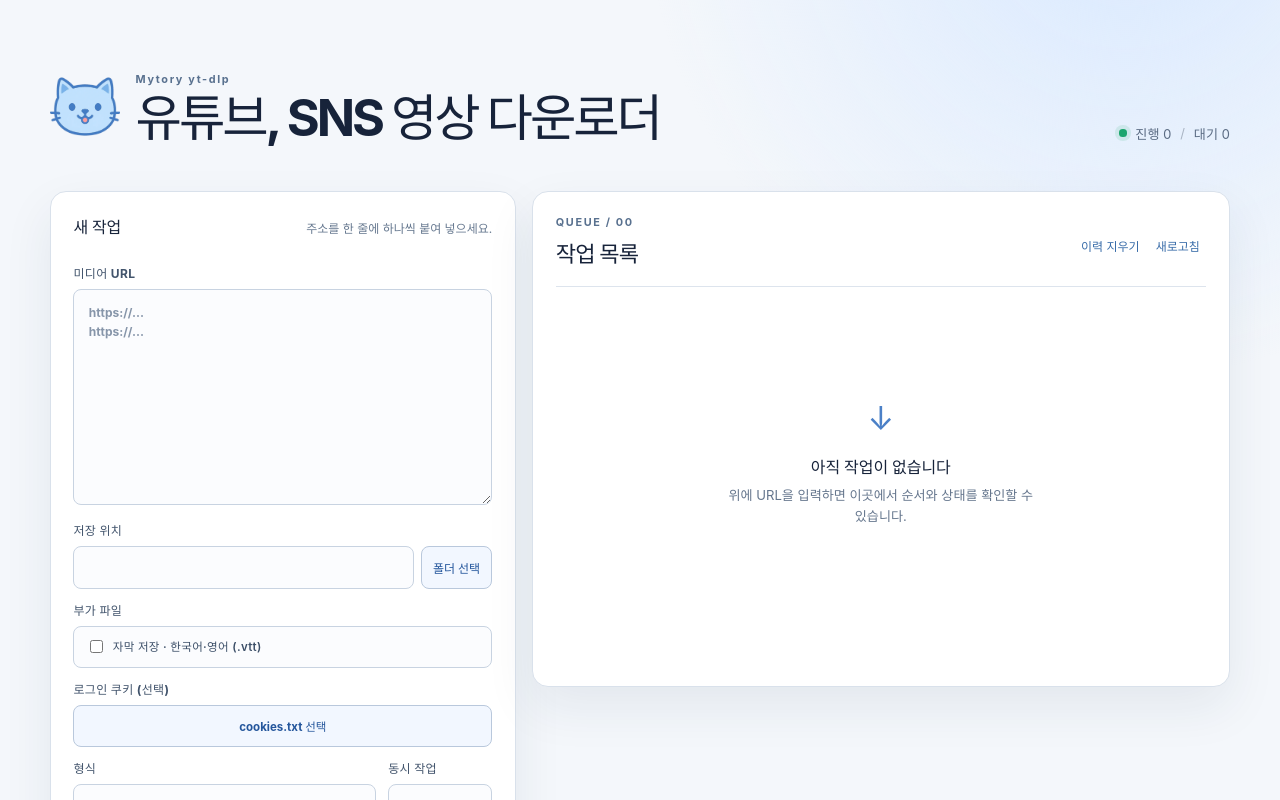
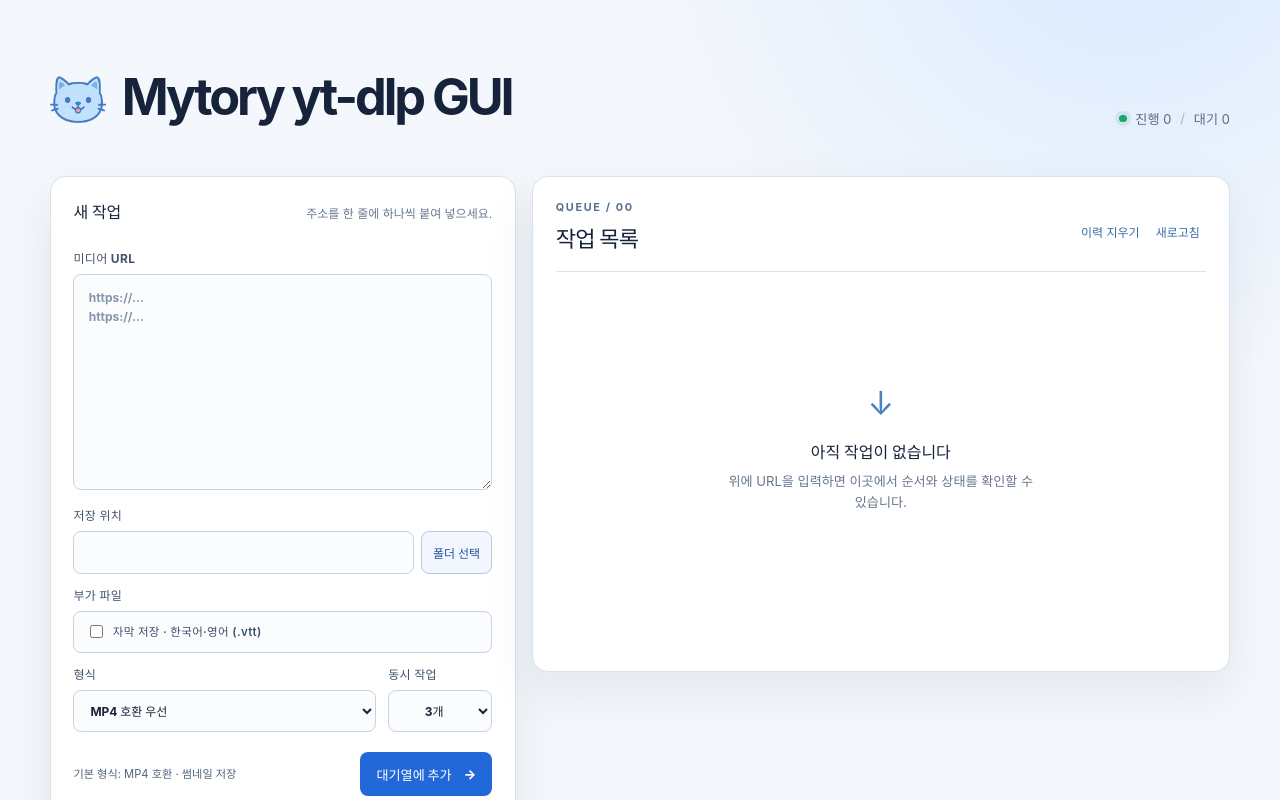
Before and after one commit to mytory/mytory-media-queue, a React (Vite) app: page / in a window 1280 px wide. Shown: the top 800 px of the page. Built offline with nearby package versions, Linux system fonts and the light colour scheme.

Commit message:
앱 이름을 Mytory yt-dlp GUI로 통일하고 쿠키 입력을 고급 옵션으로 이동

```diff
--- a/index.html
+++ b/index.html
@@ -3,7 +3,7 @@
   <head>
     <meta charset="UTF-8" />
     <meta name="viewport" content="width=device-width, initial-scale=1.0" />
-    <title>Mytory YT-DLP</title>
+    <title>Mytory YT-DLP GUI</title>
   </head>
 
   <body>
--- a/src-tauri/tauri.conf.json
+++ b/src-tauri/tauri.conf.json
@@ -1,6 +1,6 @@
 {
   "$schema": "https://schema.tauri.app/config/2",
-  "productName": "Mytory YT-DLP",
+  "productName": "Mytory YT-DLP GUI",
   "version": "0.1.0",
   "identifier": "com.mytory.ytdlp",
   "build": {
@@ -12,7 +12,7 @@
   "app": {
     "windows": [
       {
-        "title": "Mytory YT-DLP",
+        "title": "Mytory YT-DLP GUI",
         "width": 1100,
         "height": 720,
         "minWidth": 800,
--- a/src/App.tsx
+++ b/src/App.tsx
@@ -228,7 +228,7 @@
   return (
     <main className="app-shell">
       <header className="app-header">
-        <div className="brand-lockup"><span className="brand-mark"><img src={logoUrl} alt="Mytory" /></span><div><p className="eyebrow">Mytory yt-dlp</p><h1>유튜브, SNS 영상 다운로더</h1></div></div>
+        <div className="brand-lockup"><span className="brand-mark"><img src={logoUrl} alt="Mytory" /></span><h1>Mytory yt-dlp GUI</h1></div>
         <div className="queue-meter" aria-label={`진행 ${activeCount}개, 대기 ${queuedCount}개`}><span className="meter-dot" /><span>진행 {activeCount}</span><span className="meter-divider">/</span><span>대기 {queuedCount}</span></div>
       </header>
 
@@ -239,11 +239,11 @@
           <div className="form-options">
             <label className="destination-field"><span>저장 위치</span><div className="destination-picker"><input value={destination} readOnly required /><button type="button" onClick={() => void chooseDestination()}>폴더 선택</button></div></label>
             <label className="subs-field"><span>부가 파일</span><label className="subs-toggle"><input type="checkbox" checked={writeSubs} onChange={(event) => setWriteSubs(event.target.checked)} /><span>자막 저장 · 한국어·영어 (.vtt)</span></label></label>
-            <label className="cookie-field"><span>로그인 쿠키 (선택)</span><div className="cookie-picker"><button type="button" onClick={() => void chooseCookies()} title={cookies}>{cookies ? cookies.split(/[\\/]/).pop() : "cookies.txt 선택"}</button>{cookies ? <button type="button" onClick={() => setCookies("")}>해제</button> : null}</div></label>
             <label><span>형식</span><select value={outputPreset} onChange={(event) => setOutputPreset(event.target.value as OutputPreset)}><option value="mp4_compatible">MP4 호환 우선</option><option value="best_video">최고 품질 영상</option><option value="original_audio">원본 품질 오디오</option><option value="mp3_320">MP3 320kbps</option></select></label>
             <label className="concurrency"><span>동시 작업</span><select value={concurrency} onChange={(event) => void updateConcurrency(Number(event.target.value))}>{[1, 2, 3, 4, 5].map((value) => <option key={value} value={value}>{value}개</option>)}</select></label>
           </div>
           <div className="form-footer"><p>기본 형식: MP4 호환 · 썸네일 저장</p><button type="submit" disabled={submitting}>{submitting ? "대기열에 넣는 중" : "대기열에 추가"}<span>→</span></button></div>
+          <label className="cookie-field"><span>로그인 쿠키 (선택)</span><div className="cookie-picker"><button type="button" onClick={() => void chooseCookies()} title={cookies}>{cookies ? cookies.split(/[\\/]/).pop() : "cookies.txt 선택"}</button>{cookies ? <button type="button" onClick={() => setCookies("")}>해제</button> : null}</div></label>
         </form>
 
         <section className="queue-card" aria-labelledby="queue-heading">
```
Also changed, not shown: src/App.css.
